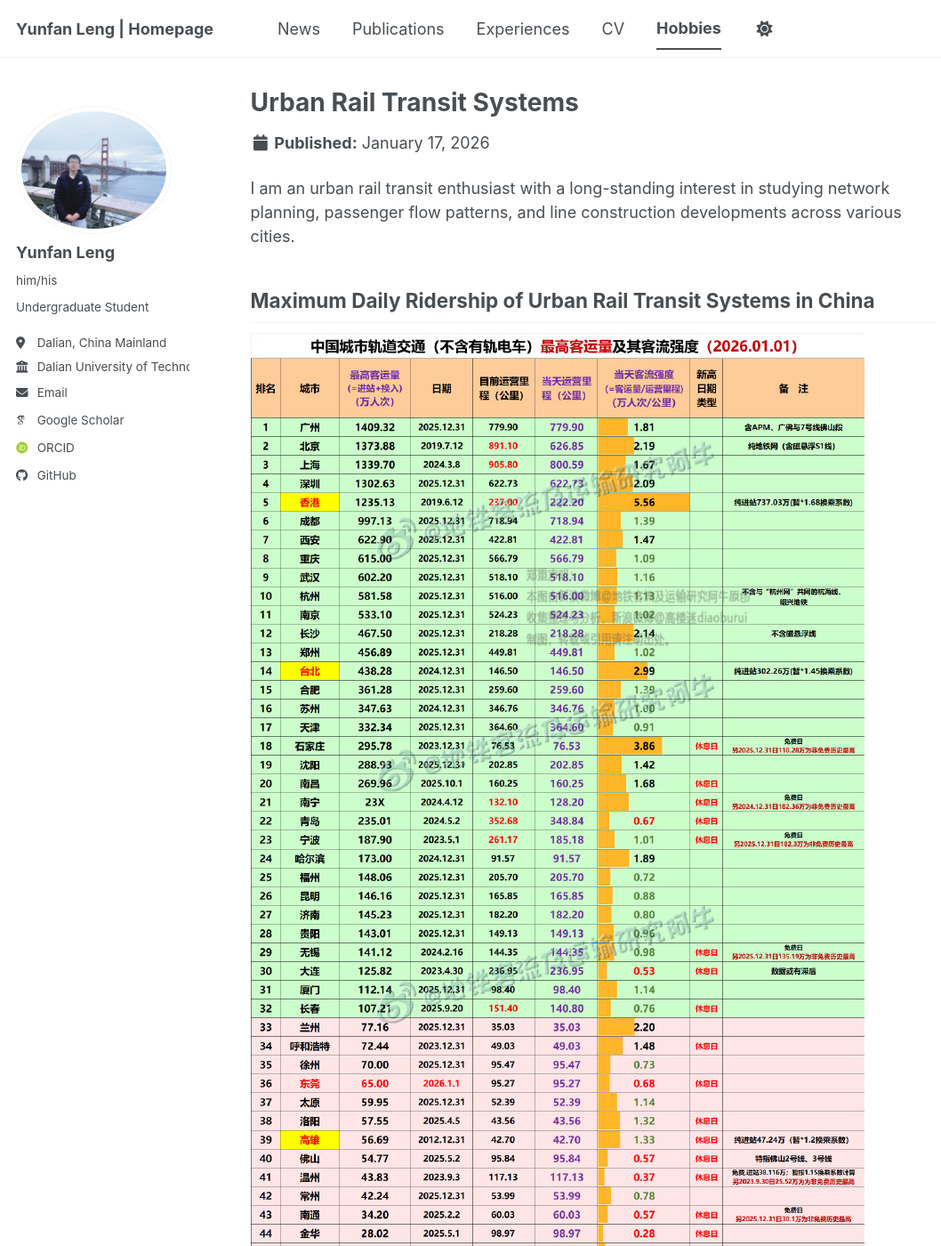
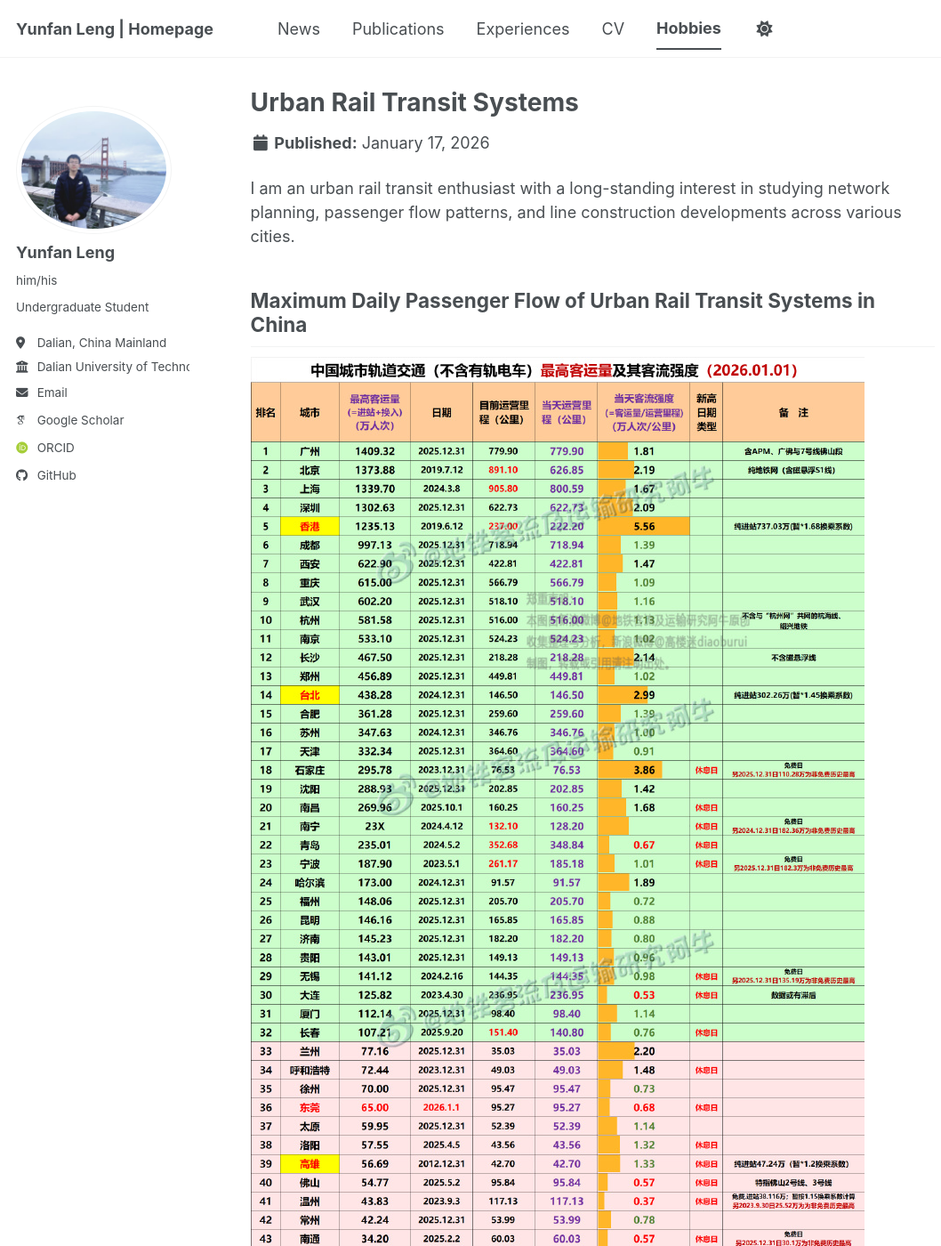
Before and after one commit to WENJIN6666/wenjin6666.github.io, a Jekyll site: the page built from _hobbies/urban-rail-transit.md, in a window 1280 px wide and 1400 px high. Shown: the whole window at 89% size, without its empty margins (0-1058 px from the left). Built offline with Jekyll 4.4.1, drawn with Linux system fonts in a browser that asks for light colours; some web fonts are replaced; a script bundle is joined from its source files by our own code; library files that are not in the unit come from our copies; some of the changed text lies outside the part shown.

Commit message:
Fix terminology and source name in Urban Rail Transit page

```diff
--- a/_hobbies/urban-rail-transit.md
+++ b/_hobbies/urban-rail-transit.md
@@ -7,8 +7,8 @@ date: 2026-01-17
 
 I am an urban rail transit enthusiast with a long-standing interest in studying network planning, passenger flow patterns, and line construction developments across various cities.
 
-## Maximum Daily Ridership of Urban Rail Transit Systems in China
+## Maximum Daily Passenger Flow of Urban Rail Transit Systems in China
 
-![Maximum Daily Ridership of Urban Rail Transit Systems in China](/files/metromaxdata.jpg)
+![Maximum Daily Passenger Flow of Urban Rail Transit Systems in China](/files/metromaxdata.jpg)
 
-*Image source: [Weibo @MetroMax](https://weibo.com/1005052728041997?profile_ftype=1)*
+*Image source: [Weibo @地铁客流及运输研究阿牛](https://weibo.com/1005052728041997?profile_ftype=1)*
```
